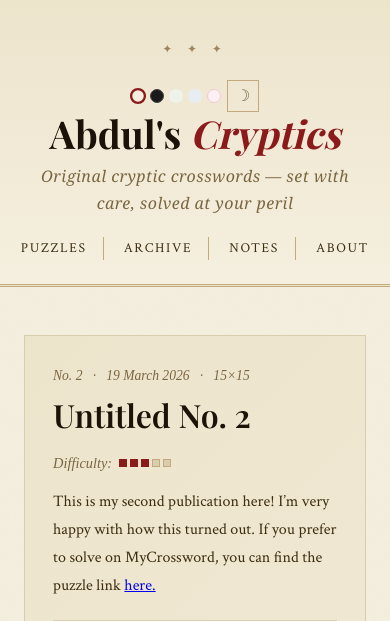
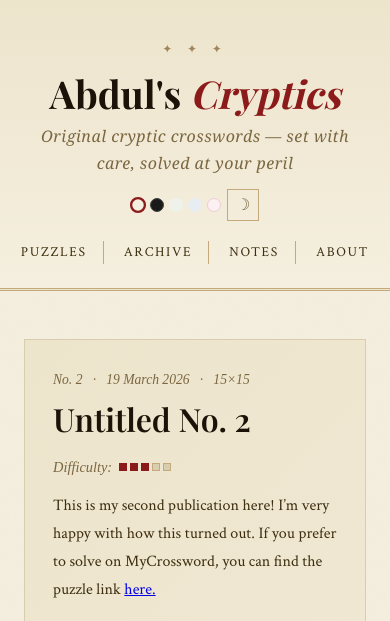
Before and after one commit to abdulkhaleddd/abdulkhaleddd.github.io, a Jekyll site: the page built from _puzzles/puzzle-002.md, in a window 390 px wide. Shown: the top 621 px of the page. Built offline with Jekyll 4.4.1, drawn with Linux system fonts in a browser that asks for light colours; some web fonts are replaced; a script that is not in the unit is left out; grey boxes are pictures that could not be loaded.

Commit message:
Update main.css

```diff
--- a/assets/css/main.css
+++ b/assets/css/main.css
@@ -635,26 +635,24 @@ body.layout-puzzle .sidebar {
 
 /* MOBILE PUZZLE EMBED */
 @media (max-width: 600px) {
-  .puzzle-embed-box {
-    padding: 0;
+  header .container {
+    position: static !important;
+    display: flex;
+    flex-direction: column;
+    align-items: center;
   }
 
-  .puzzle-embed-box iframe {
-    height: 100svh;
-  }
-}
-
-@media (max-width: 600px) {
   .theme-controls {
     position: static !important;
+    order: 3;
     justify-content: center;
-    padding: 0.5rem 0 0;
+    padding: 0.75rem 0 0;
     flex-direction: row-reverse;
   }
 
-  header .container {
-    position: static !important;
-  }
+  .site-title { order: 1; }
+  .site-tagline { order: 2; }
+  nav { order: 4; }
 
   .swatch { width: 14px; height: 14px; }
 }
```
